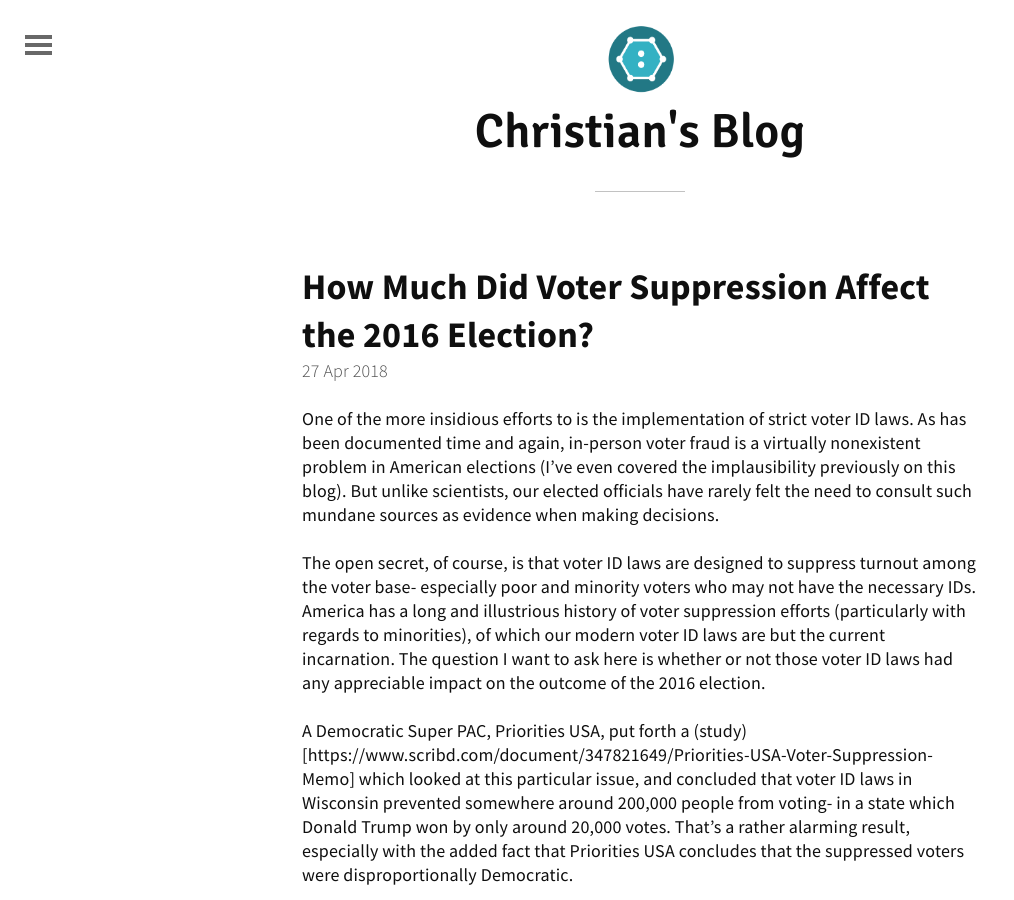
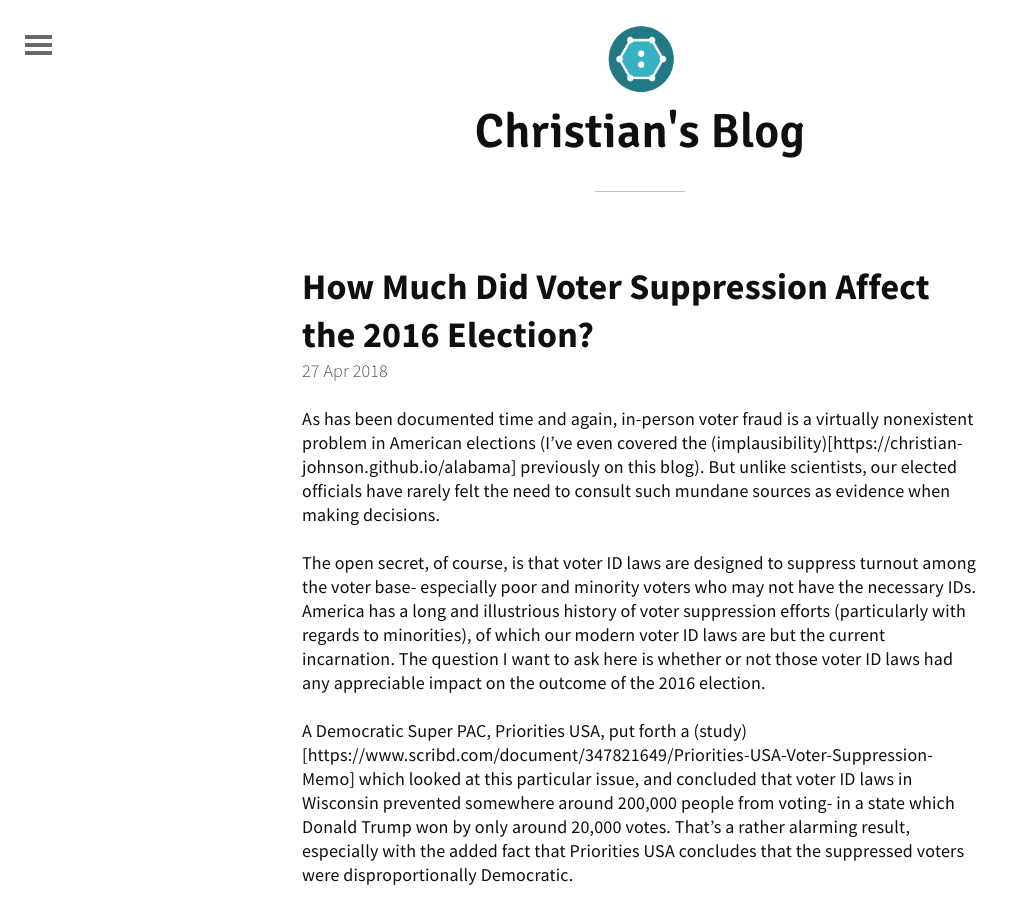
Before and after one commit to kwitophurr/kwitophurr.github.io, a Jekyll site: the page built from _posts/2018-4-27-voter-suppression.md, in a window 1280 px wide and 900 px high. Shown: the whole window, without its empty margins (0-1014 px from the left). Built offline with Jekyll 4.4.1, drawn with Linux system fonts in a browser that asks for light colours; comment, search, counter and statistics services are not loaded.

Commit message:
Fixed typos

```diff
--- a/_posts/2018-4-27-voter-suppression.md
+++ b/_posts/2018-4-27-voter-suppression.md
@@ -5,9 +5,7 @@ date: 2018-4-27
 categories: jekyll update
 ---
 
-One of the more insidious efforts to
-is the implementation of strict voter ID laws.
-As has been documented time and again, in-person voter fraud is a virtually nonexistent problem in American elections (I've even covered the implausibility previously on this blog).
+As has been documented time and again, in-person voter fraud is a virtually nonexistent problem in American elections (I've even covered the (implausibility)[https://christian-johnson.github.io/alabama] previously on this blog).
 But unlike scientists, our elected officials have rarely felt the need to consult such mundane sources as evidence when making decisions.
 
 The open secret, of course, is that voter ID laws are designed to suppress turnout among the voter base- especially poor and minority voters who may not have the necessary IDs.
```
